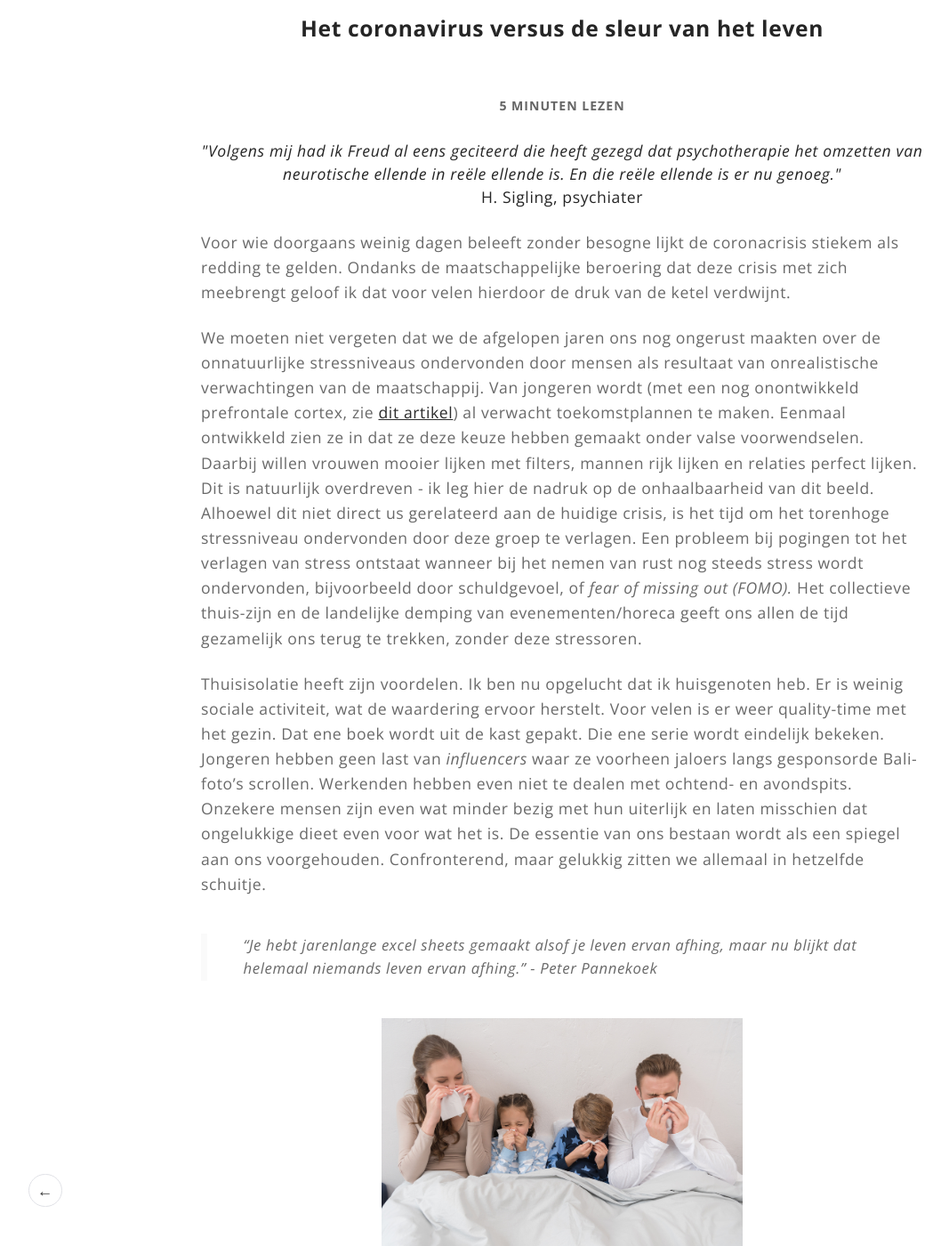
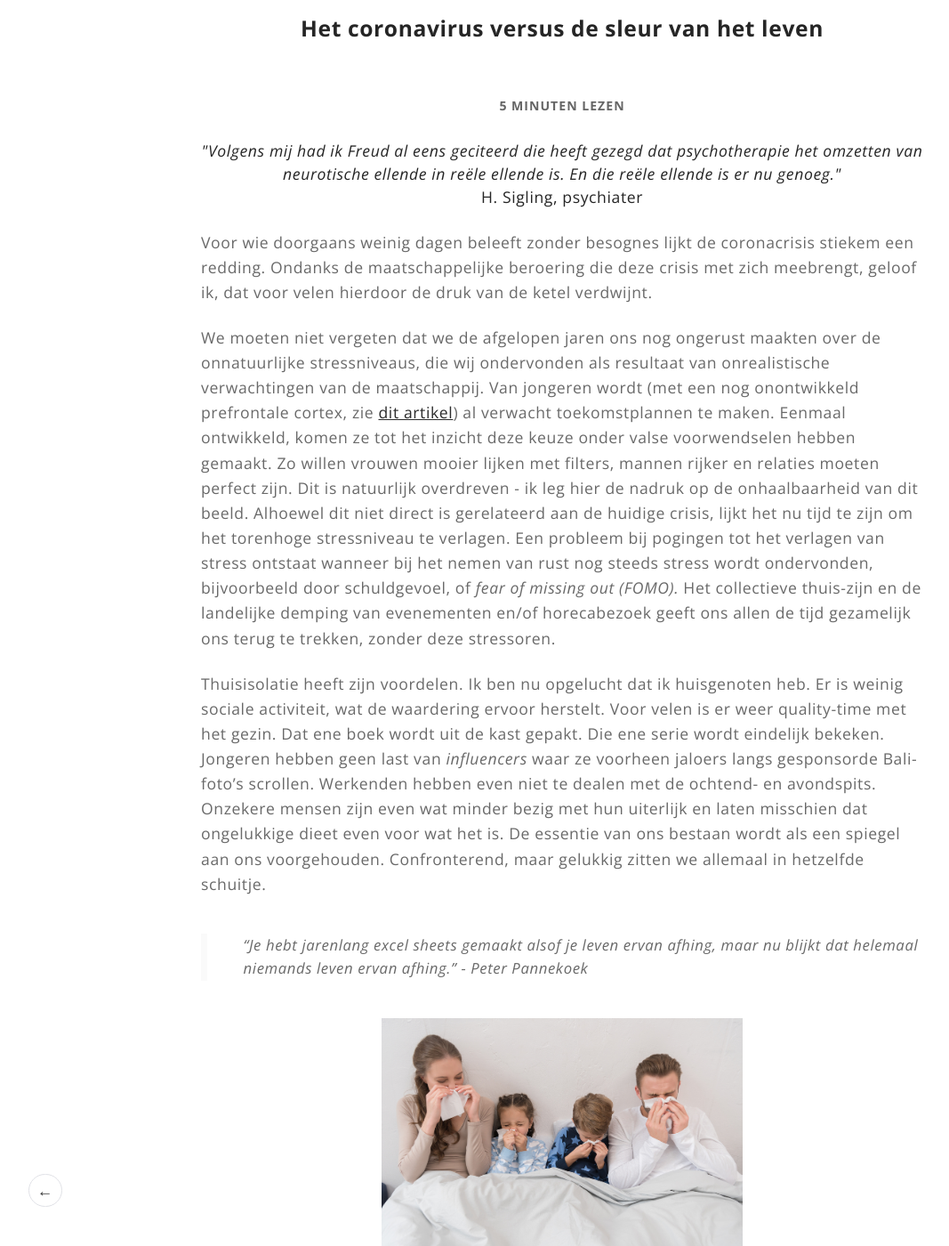
Before and after one commit to Lenzeg/Cogsci_blog, a Jekyll site: the page built from _posts/2020-04-04-corona.markdown, in a window 1280 px wide and 1400 px high, scrolled down 238 px. Shown: the whole window at 89% size, without its empty margins (8-1075 px from the left). Built offline with Jekyll 4.4.1, drawn with Linux system fonts in a browser that asks for light colours; some of the changed text lies outside the part shown.

Commit message:
corona 2

```diff
--- a/_posts/2020-04-04-corona.markdown
+++ b/_posts/2020-04-04-corona.markdown
@@ -9,14 +9,14 @@
 ---
 *<center>"Volgens mij had ik Freud al eens geciteerd die heeft gezegd dat psychotherapie het omzetten van neurotische ellende in reële ellende is. En die reële ellende is er nu genoeg."</center>* <center>H. Sigling, psychiater </center>
 
-Voor wie doorgaans weinig dagen beleeft zonder besogne lijkt de coronacrisis stiekem als redding te gelden. Ondanks de maatschappelijke beroering dat deze crisis met zich meebrengt geloof ik dat voor velen hierdoor de druk van de ketel verdwijnt.
+Voor wie doorgaans weinig dagen beleeft zonder besognes lijkt de coronacrisis stiekem een redding. Ondanks de maatschappelijke beroering die deze crisis met zich meebrengt, geloof ik, dat voor velen hierdoor de druk van de ketel verdwijnt.
 
-We moeten niet vergeten dat we de afgelopen jaren ons nog ongerust maakten over de onnatuurlijke stressniveaus ondervonden door mensen als resultaat van onrealistische verwachtingen van de maatschappij. Van jongeren wordt (met een nog onontwikkeld prefrontale cortex, zie [dit artikel](https://www.nrc.nl/advertentie/onvz/een-kijkje-in-het-puberbrein)) al verwacht toekomstplannen te maken. Eenmaal ontwikkeld zien ze in dat ze deze keuze hebben gemaakt onder valse voorwendselen. Daarbij willen vrouwen mooier lijken met filters, mannen rijk lijken en relaties perfect lijken. Dit is natuurlijk overdreven - ik leg hier de nadruk op de onhaalbaarheid van dit beeld.
-Alhoewel dit niet direct us gerelateerd aan de huidige crisis, is het tijd om het torenhoge stressniveau ondervonden door deze groep te verlagen.
-Een probleem bij pogingen tot het verlagen van stress ontstaat wanneer bij het nemen van rust nog steeds stress wordt ondervonden, bijvoorbeeld door schuldgevoel, of *fear of missing out (FOMO).* Het collectieve thuis-zijn en de landelijke demping van evenementen/horeca geeft ons allen de tijd gezamelijk ons terug te trekken, zonder deze stressoren.
+We moeten niet vergeten dat we de afgelopen jaren ons nog ongerust maakten over de onnatuurlijke stressniveaus, die wij ondervonden als resultaat van onrealistische verwachtingen van de maatschappij. Van jongeren wordt (met een nog onontwikkeld prefrontale cortex, zie [dit artikel](https://www.nrc.nl/advertentie/onvz/een-kijkje-in-het-puberbrein)) al verwacht toekomstplannen te maken. Eenmaal ontwikkeld, komen ze tot het inzicht deze keuze onder valse voorwendselen hebben gemaakt. Zo willen vrouwen mooier lijken met filters, mannen rijker en relaties moeten perfect zijn. Dit is natuurlijk overdreven - ik leg hier de nadruk op de onhaalbaarheid van dit beeld.
+Alhoewel dit niet direct is gerelateerd aan de huidige crisis, lijkt het nu tijd te zijn om het torenhoge stressniveau te verlagen.
+Een probleem bij pogingen tot het verlagen van stress ontstaat wanneer bij het nemen van rust nog steeds stress wordt ondervonden, bijvoorbeeld door schuldgevoel, of *fear of missing out (FOMO).* Het collectieve thuis-zijn en de landelijke demping van evenementen en/of horecabezoek geeft ons allen de tijd gezamelijk ons terug te trekken, zonder deze stressoren.
 
-Thuisisolatie heeft zijn voordelen. Ik ben nu opgelucht dat ik huisgenoten heb. Er is weinig sociale activiteit, wat de waardering ervoor herstelt. Voor velen is er weer quality-time met het gezin. Dat ene boek wordt uit de kast gepakt. Die ene serie wordt eindelijk bekeken. Jongeren hebben geen last van *influencers* waar ze voorheen jaloers langs gesponsorde Bali-foto's scrollen. Werkenden hebben even niet te dealen met ochtend- en avondspits. Onzekere mensen zijn even wat minder bezig met hun uiterlijk en laten misschien dat ongelukkige dieet even voor wat het is. De essentie van ons bestaan wordt als een spiegel aan ons voorgehouden. Confronterend, maar gelukkig zitten we allemaal in hetzelfde schuitje.
->  "Je hebt jarenlange excel sheets gemaakt alsof je leven ervan afhing, maar nu blijkt dat helemaal niemands leven ervan afhing." - Peter Pannekoek
+Thuisisolatie heeft zijn voordelen. Ik ben nu opgelucht dat ik huisgenoten heb. Er is weinig sociale activiteit, wat de waardering ervoor herstelt. Voor velen is er weer quality-time met het gezin. Dat ene boek wordt uit de kast gepakt. Die ene serie wordt eindelijk bekeken. Jongeren hebben geen last van *influencers* waar ze voorheen jaloers langs gesponsorde Bali-foto's scrollen. Werkenden hebben even niet te dealen met de ochtend- en avondspits. Onzekere mensen zijn even wat minder bezig met hun uiterlijk en laten misschien dat ongelukkige dieet even voor wat het is. De essentie van ons bestaan wordt als een spiegel aan ons voorgehouden. Confronterend, maar gelukkig zitten we allemaal in hetzelfde schuitje.
+>  "Je hebt jarenlang excel sheets gemaakt alsof je leven ervan afhing, maar nu blijkt dat helemaal niemands leven ervan afhing." - Peter Pannekoek
 
 
 ![home](/typora_blogs/home-2019.png)
@@ -24,7 +24,7 @@
 
 <br>
 
-Zonder ondermijning van de ernst van de crisis zullen er in veel levens harmonie en rust wederkeren. Mijn besmette moeder had na 14 dagen thuisisolatie een eerste wandeling. Achteraf had ze als eerste opmerking dat ze wel heel veel heeft kunnen nadenken en tot een aantal openbaringen kwam. In die 14 dagen kwamen er een hoop langs met bloemen, boodschappen en verrassingen.<br>
+Zonder ondermijning van de ernst van de crisis zullen er in veel levens harmonie en rust wederkeren. Mijn besmette moeder had na 14 dagen thuisisolatie weer een eerste wandeling. Deze 14 dagen waren ook voor haar een tijd van bezinning. Mensen komen langs met bloemen, doen boodschappen en zorgen voor verrassingen.<br>
 Mondiaal in een positie *geduwd* worden verbetert de sociale cohesie. **Ik zie voornamelijk een vloeiend schaakspel in supermarkten, waar men elkaar met een vleugje humor vergeeft wanneer ze te dicht bij elkaar komen.** Ook een wandeling buiten zorgt voor zulke momenten. Natuurlijk zijn er genoeg die maling hebben aan deze regels, maar dat is te verwachten. Ik geloof niet dat perfectie bestaat in een dynamische wereld.
 
 In tegenstelling tot de verveling die bij social distancing komt kijken zal het achteraf mooi zijn te zien hoe het ons heeft opgeladen. We zullen zien tot in hoeverre wij mensen invloed hebben op klimaatverandering, hoe wij onze naasten waarderen (of juist niet) en hoe wij naar school/werk gaan toch wel weer leuk vinden en stiekem gemist hebben.
```
